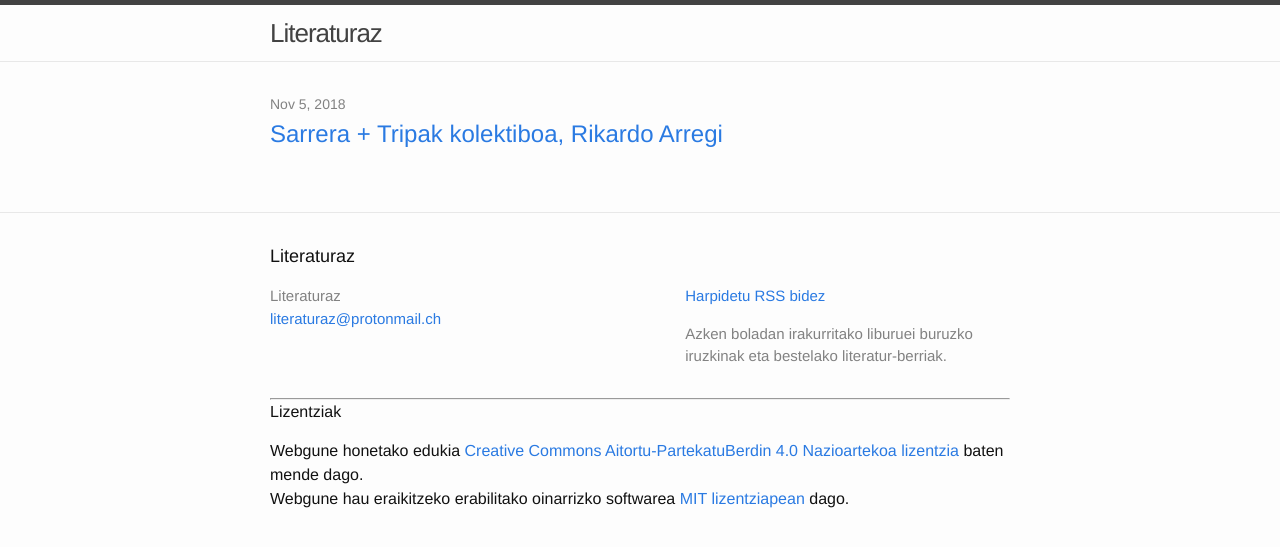
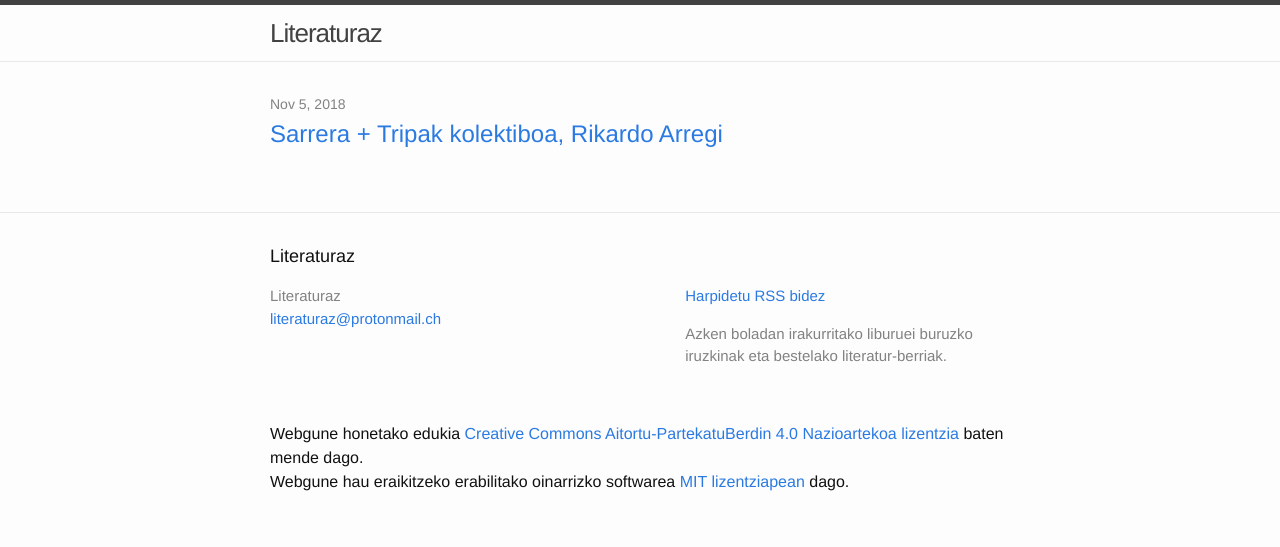
Before and after one commit to literaturaz/literaturaz.github.io, a Jekyll site: the page built from index.html, in a window 1280 px wide. Shown: the top 547 px of the page. Built offline with Jekyll 4.4.1, drawn with Linux system fonts in a browser that asks for light colours.

Commit message:
Update footer.html

```diff
--- a/_includes/footer.html
+++ b/_includes/footer.html
@@ -34,8 +34,7 @@
         <p>{{ site.description }}</p>
       </div>
     </div>
-    <hr>
-        <h4>Lizentziak</h4>
+ <br />
 <div class="contact-list">
 Webgune honetako edukia <a rel="license" href="http://creativecommons.org/licenses/by-sa/4.0/">Creative Commons Aitortu-PartekatuBerdin 4.0 Nazioartekoa lizentzia</a> baten mende dago.
 <br />
```
